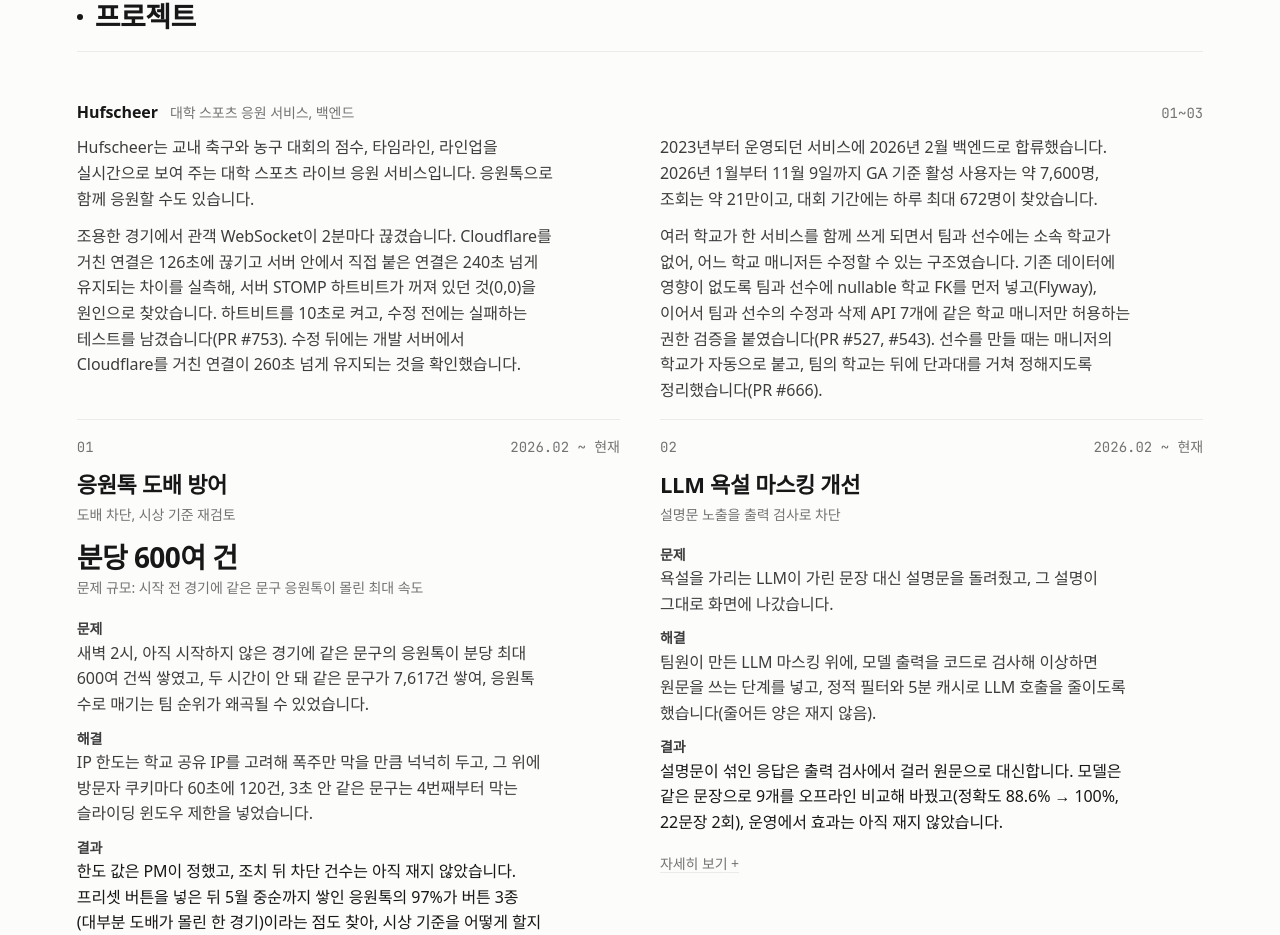
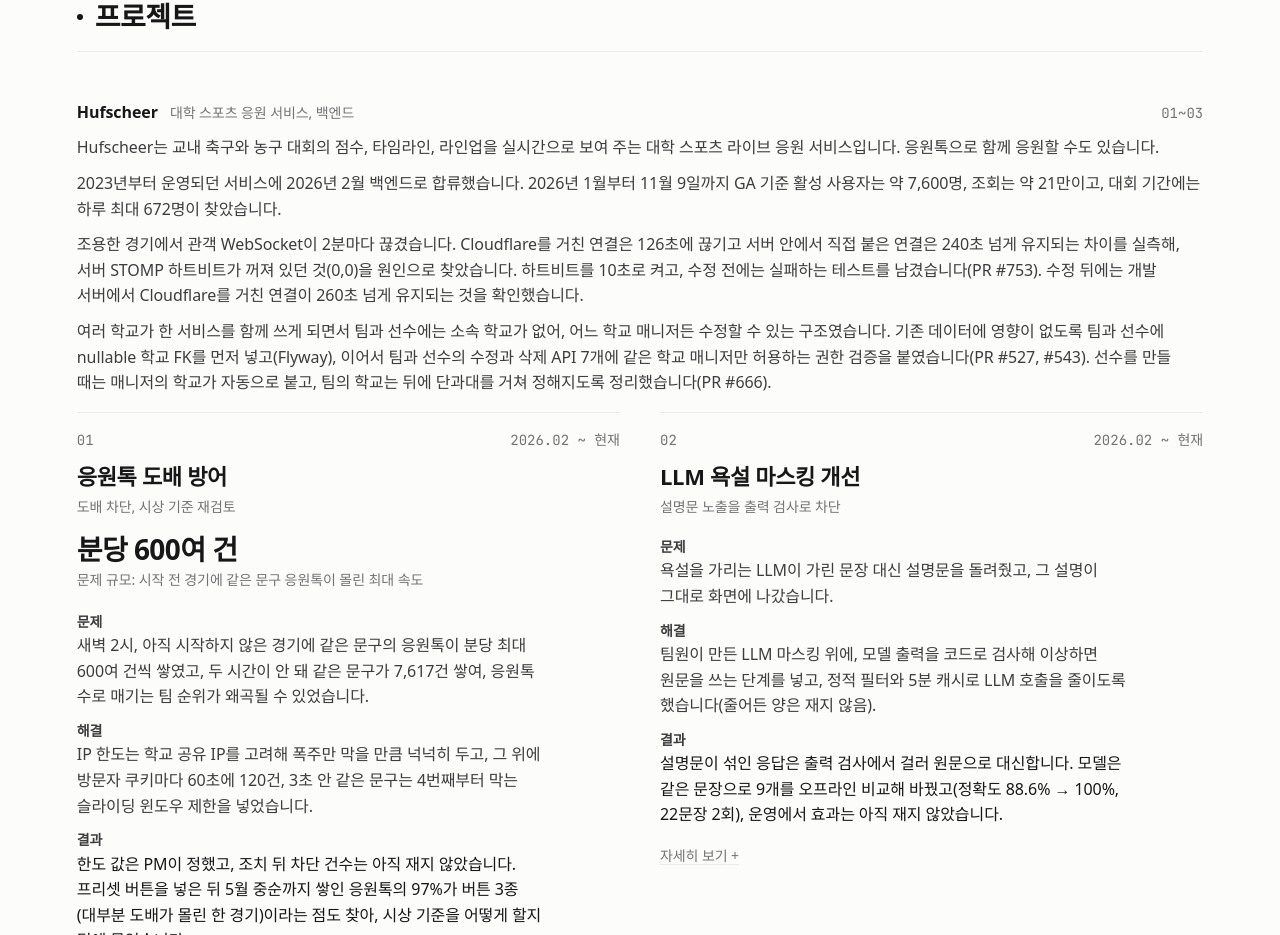
Before and after one commit to TAEW00KIM/TAEW00KIM.github.io, a React (Vite) app: page / in a window 1280 px wide. Shown: the part 1331-2266 px from the top of the page. Built offline with nearby package versions, Linux system fonts and the light colour scheme; a web font is replaced by a local one.

Commit message:
Hufscheer 개요를 나누지 않고 페이지 폭 한 열로

```diff
--- a/src/styles.css
+++ b/src/styles.css
@@ -185,11 +185,9 @@ figcaption { font-size: var(--fs-xs); color: var(--sub); margin-top: 8px; line-h
   .detail-in { padding-top: 12px; }
   .projects { grid-template-columns: repeat(2, minmax(0, 1fr)); }
   .project.is-wide { grid-column: 1 / -1; }
-  /* 묶음 개요: 문단을 두 개씩 한 줄에 나란히 두고(소개와 규모, 맡은 일 둘), 열은 아래 카드 2열과 맞춘다.
-     2단 컬럼은 짧은 문단끼리 한쪽에 몰려 반대쪽 아래가 비었다. */
-  .gabout { max-width: none; display: grid; grid-template-columns: repeat(2, minmax(0, 1fr)); gap: 12px 40px; }
-  .gabout p { max-width: var(--prose); }
-  .gabout p + p { margin-top: 0; }
+  /* 묶음 개요: 나누지 않고 페이지 폭 한 열로 이어서 읽게 한다. 좌우로 나누면 문단이 끊겨 보였다(11/11). */
+  .gabout { max-width: none; }
+  .gabout p + p { margin-top: 10px; }
 }
 @media (min-width: 1100px) {
   /* hero 2열: 이름과 직함은 왼쪽 한 칸, 소개와 링크는 핵심 수치 2번째 칸의 글 시작선에 맞춘다 */
```
Also changed, not shown: 1 other file (tests, documents, lock files or other folders).
